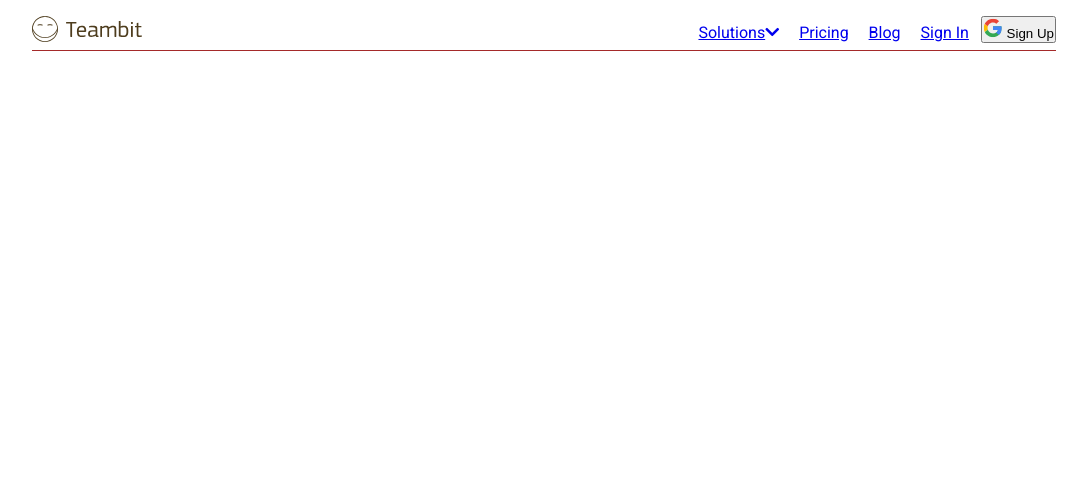
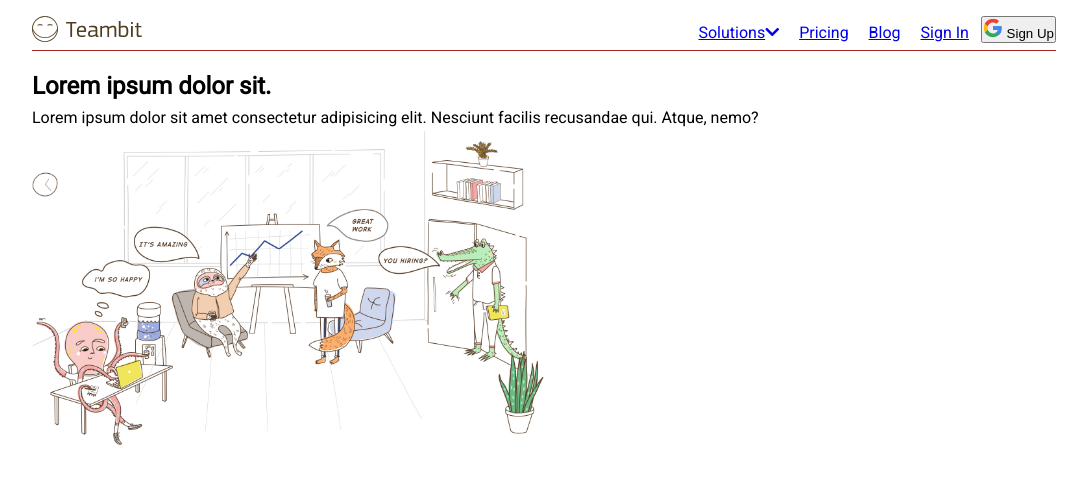
Before and after one commit to 10xMike/node-sass-teambit, a website: page index.html in a window 1280 px wide. Shown: the whole page, without its empty margins (96-1183 px from the left). Drawn offline with Linux system fonts and the light colour scheme.

Commit message:
Add jumbotron text, image

```diff
--- a/index.html
+++ b/index.html
@@ -36,7 +36,17 @@
 
     <!-- #site_main -->
     <main id="site_main">
+        <!-- .jumbotron -->
+        <div class="jumbotron">
 
+                <h2 class="jumbo_text">Lorem ipsum dolor sit.</h2>
+                <span>Lorem ipsum dolor sit amet consectetur adipisicing elit. Nesciunt facilis recusandae qui. Atque, nemo?</span>
+                <img class="jumbo_image" src="./src/img/illustration-main.jpg" alt="main illustration jumbotron">
+
+
+
+        </div>
+        <!-- /.jumbotron -->
     </main>
     <!-- /#site_main -->
 
--- a/src/app.scss
+++ b/src/app.scss
@@ -2,6 +2,7 @@
 @import url("https://fonts.googleapis.com/css2?family=Roboto&display=swap");
 @import "partials/common";
 @import "partials/header";
+@import 'partials/variables';
 /* ROOT */
 :root {
   --font-color: #5e4e32;
--- a/src/partials/_header.scss
+++ b/src/partials/_header.scss
@@ -10,3 +10,14 @@
     width: 20px;
     display: inline-flex;
   }
+
+  .jumbotron{
+      width: 80%;
+      margin: auto;
+      .jumbo_text{
+        width: 50%;
+      }
+      .jumbo_image{
+          width: 50%;
+      }
+  }
--- a/src/partials/_variables.scss
+++ b/src/partials/_variables.scss
@@ -0,0 +1,5 @@
+@mixin reset-list {
+    margin: 0;
+    padding: 0;
+    list-style: none;
+  }
```
Also changed, not shown: dist/css/app.css.
